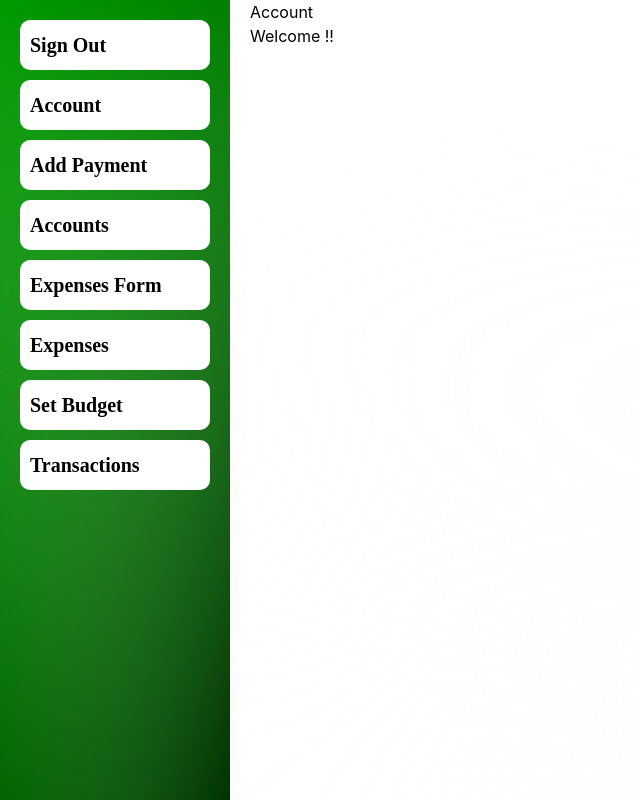
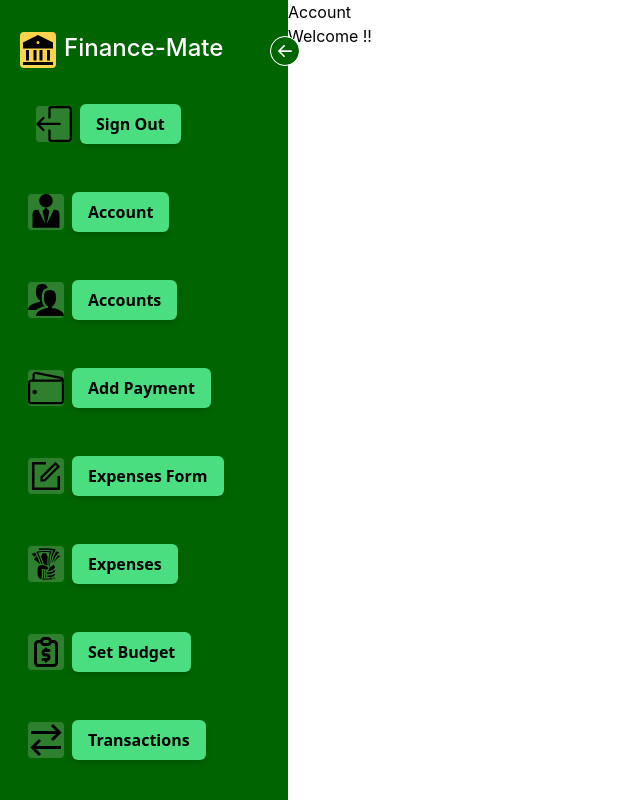
Before and after one commit to AleHS01/frontendCapstone, a React (Create React App) app in the folder finance-mate/: page /user in a window 1280 px wide. Shown: the whole page, without its empty margins (0-640 px from the left). Built offline with nearby package versions, Linux system fonts and the light colour scheme; no server answers.

Commit message:
Sidebar updated with new features to it

```diff
--- a/finance-mate/package.json
+++ b/finance-mate/package.json
@@ -20,6 +20,7 @@
     "react": "^18.2.0",
     "react-dom": "^18.2.0",
     "react-google-button": "^0.7.2",
+    "react-icons": "^4.10.1",
     "react-plaid-link": "^3.4.0",
     "react-redux": "^8.1.1",
     "react-router": "^6.14.1",
--- a/finance-mate/src/App.css
+++ b/finance-mate/src/App.css
@@ -6,18 +6,18 @@ body {
   min-height: 100vh; /* Set the minimum height of the dashboard to the full viewport height */
 }
 
-.sidebar {
+/* .sidebar {
   width: 230px;
   background: linear-gradient(#008000, transparent),
     linear-gradient(to top left, black, transparent),
     linear-gradient(to top right, #006400, transparent);
   background-blend-mode: screen;
   padding: 20px;
-}
+}*/
 
 .sidebar-button {
   display: block;
-  width: 100%;
+  width: 80%;
   padding: 10px;
   margin-bottom: 10px;
   border: none;
@@ -29,14 +29,15 @@ body {
   cursor: pointer;
   font-weight: bold;
   font-family: "Times New Roman", Times, serif;
-  transition: background-color 0.3s ease; /* Add transition for smooth effect */
+  transition: background-color 0.3s ease;
+  /* Add transition for smooth effect */
 }
 
 /* Hover effect */
 .sidebar-button:hover {
   background-color: #32cd32;
   box-shadow: 0 0 5px white, 0 0 25px white, 0 0 25px white, 0 0 100px #006400;
-}
+} */
 
 .content {
   flex: 1;
--- a/finance-mate/src/components/LinkPlaid.jsx
+++ b/finance-mate/src/components/LinkPlaid.jsx
@@ -107,7 +107,7 @@ const LinkPlaid = () => {
         </button>
         <br/>
         {/* Existing <p> tag */}
-        <p className="text-base font-serif p-4 border border-green-500 border-opacity-50 rounded-lg bg-gradient-to-r from-green-100 to-green-200 text-lg">
+        <p className="border-8 text-base font-serif p-4 border border-green-500 border-opacity-50 rounded-lg bg-gradient-to-r from-green-100 to-green-200 text-lg">
           Plaid is a vital financial technology solution that provides users of
           our Finance-Mate app with smooth access to their bank accounts and
           critical financial data. We ensure a secure and efficient connection
--- a/finance-mate/src/components/side-bar.jsx
+++ b/finance-mate/src/components/side-bar.jsx
@@ -2,6 +2,19 @@ import React from "react";
 import { useNavigate } from "react-router-dom";
 import { useDispatch } from "react-redux";
 import { logoutUserThunk } from "../redux/user/user.action";
+
+// Imports for sidebar navigation
+import {useState} from "react";
+import { BsFillArrowLeftCircleFill } from "react-icons/bs";
+import { RiBankFill} from "react-icons/ri";
+import { SlLogout, SlWallet} from "react-icons/sl";
+import { ImUserTie, ImUsers } from "react-icons/im";
+import { AiOutlineForm } from "react-icons/ai";
+import { GiTakeMyMoney } from "react-icons/gi";
+import { TbReportMoney } from "react-icons/tb";
+import { GrTransaction } from "react-icons/gr";
+
+//GrTransaction
 
 function SideBar() {
   const navigate = useNavigate();
@@ -48,10 +61,101 @@ function SideBar() {
     navigate("/budgetform")
   }
 
+  const [open, setOpen]= useState(true);
+
+  return (
+    <div className="flex">
+      {/* Arrow to open and close side bar */}
+      <div className={`bg-dark-green h-screen p-5 pt-8 ${open ? "w-72" : "w-20"}  relative duration-300`} >
+      <BsFillArrowLeftCircleFill className={`bg-white text-dark-green text-3xl rounded-full absolute -right-3 top-9 border border-white cursor-pointer ${!open && "rotate-180"}`}
+      onClick={()=> setOpen(!open)}
+      />
+
+      {/* Header */}
+      <div classname="inline-flex">
+        <RiBankFill className={`bg-amber-300 text-4xl rounded cursor-pointer block float-left mr-2 duration-500 ${open && "rotate-[360deg]"}`}/>
+        <h1 className={`text-white origin-left font-medium text-2xl duration-300 ${!open && "scale-0"}`}>Finance-Mate</h1>
+      </div>
+
+      <div className={` flex items-center rounded-md mt-4  px-2 py-2   ${!open ? "px-2.5" : "px-4"}`}>
+        <SlLogout className={`bg-light-white text-4xl rounded cursor-pointer block float-left mr-2 duration-500 mt-4`} />
+        <button className={`bg-green-400 flex rounded-md px-4 py-2 mr-4 items-center mv-4 shadow-md border-4 font-semibold mt-4 font-sans duration-400 ${!open && "hidden"}`}
+          onClick={handleLogout}>Sign Out</button>
+      </div>
+
+      <div className="flex items-center rounded-md mt-4 px-2 py-2">
+        <ImUserTie className={`bg-light-white text-4xl rounded cursor-pointer block float-left mr-2 duration-500 mt-4 `}/>
+      <button className={`bg-green-400 flex rounded-md px-4 py-2 mr-4 items-center mv-4 shadow-md border-4 font-semibold mt-4 font-sans ${!open && "hidden"}`}
+      onClick={handleAccount}>
+        Account
+      </button>
+      </div>
+
+      <div className="flex items-center rounded-md mt-4 px-2 py-2">
+        <ImUsers className={`bg-light-white text-4xl rounded cursor-pointer block float-left mr-2 duration-500 mt-4`}/>
+        <button className={`bg-green-400 flex rounded-md px-4 py-2 mr-4 items-center mv-4 shadow-md border-4 font-semibold mt-4 font-sans ${!open && "hidden"}`}
+        onClick={handleBankAccount}>
+        Accounts
+      </button>
+      </div>
+
+      <div className="flex items-center rounded-md mt-4 px-2 py-2">
+        <SlWallet className={`bg-light-white text-4xl rounded cursor-pointer block float-left mr-2 duration-500 mt-4 `} />
+      <button className={`bg-green-400 flex rounded-md px-4 py-2 mr-4 items-center mv-4 shadow-md border-4 font-semibold mt-4 font-sans ${!open && "hidden"}`}
+      onClick={handleLinkPlaid}>
+        Add Payment
+      </button>
+      </div>
+
+      <div className="flex items-center rounded-md mt-4 px-2 py-2">
+        <AiOutlineForm className={`bg-light-white text-4xl rounded cursor-pointer block float-left mr-2 duration-500 mt-4 `}/>
+        <button className={`bg-green-400 flex rounded-md px-4 py-2 mr-4 items-center mv-4 shadow-md border-4 font-semibold mt-4 font-sans ${!open && "hidden"}`}
+        onClick={handleFinaceForm}>
+        Expenses Form
+      </button>
+      </div>
+
+      <div className="flex items-center rounded-md mt-4 px-2 py-2">
+      <GiTakeMyMoney className={`bg-light-white text-4xl rounded cursor-pointer block float-left mr-2 duration-500 mt-4 `}/>
+        <button className={`bg-green-400 flex rounded-md px-4 py-2 mr-4 items-center mv-4 shadow-md border-4 font-semibold mt-4 font-sans ${!open && "hidden"}`}
+        onClick={handleExpenseView}>
+        Expenses
+      </button>
+      </div>
+
+      <div className="flex items-center rounded-md mt-4 px-2 py-2">
+        <TbReportMoney className={`bg-light-white text-4xl rounded cursor-pointer block float-left mr-2 duration-500 mt-4 `}/>
+        <button className={`bg-green-400 flex rounded-md px-4 py-2 mr-4 items-center mv-4 shadow-md border-4 font-semibold mt-4 font-sans ${!open && "hidden"}`}
+        onClick={handleSetBudget}>
+        Set Budget
+      </button>
+      </div>
+
+      <div className="flex items-center rounded-md mt-4 px-2 py-2">
+        <GrTransaction className={`bg-light-white text-4xl rounded cursor-pointer block float-left mr-2 duration-500 mt-4`}/>
+        <button className={`bg-green-400 flex rounded-md px-4 py-2 mr-4 items-center mv-4 shadow-md border-4 font-semibold mt-4 font-sans ${!open && "hidden"}`}
+        onClick={handleTrans}>
+        Transactions
+      </button>
+      </div>
 
 
-  return (
-    <div className="sidebar">
+
+
+
+
+
+      </div>
+    </div>
+  );
+}
+
+export default SideBar;
+
+
+
+
+{/* <div className="sidebar">
       <button className="sidebar-button" onClick={handleLogout}>
         Sign Out
       </button>
@@ -77,8 +181,4 @@ function SideBar() {
         Transactions
       </button>
 
-    </div>
-  );
-}
-
-export default SideBar;
+    </div> */}
--- a/finance-mate/tailwind.config.js
+++ b/finance-mate/tailwind.config.js
@@ -3,7 +3,12 @@ module.exports = {
     "./src/**/*.{js,jsx,ts,tsx}",
   ],
   theme: {
-    extend: {},
+    extend: {
+      colors: {
+        "dark-green": "#006400",
+        'light-white': 'rgba(255,255,255,0.18)'
+      }
+    },
   },
   plugins: [],
 }
```
Also changed, not shown: 1 other file (tests, documents, lock files or other folders).
